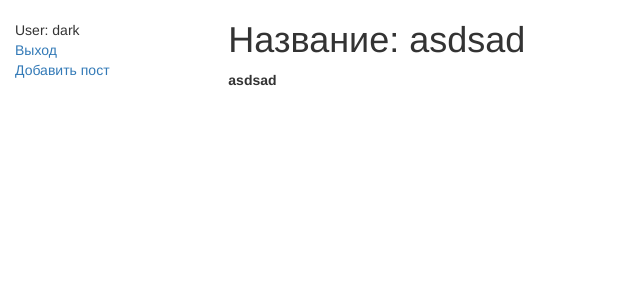
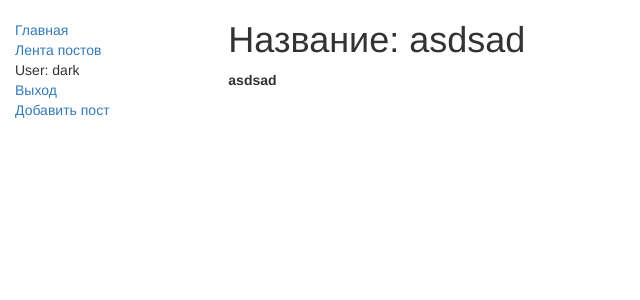
Before and after one commit to dark46iv/socialbloging, a Django app: page /post/12/ in a window 1280 px wide. Shown: the top 300 px of the page, without its empty margins (0-640 px from the left). Run offline with Django 3.2, Linux system fonts and the light colour scheme; a user stored in the database is signed in; data comes from the database, SQL or seed files in the repository; both versions use the stored data as it was after the commit; some libraries are stand-ins or nearby versions.

Commit message:
добавил пару пунктов в меню навигации пока для удобства

```diff
--- a/blogapp/templates/base.html
+++ b/blogapp/templates/base.html
@@ -19,12 +19,14 @@
       <div class="col-sm-2">
       {% block sidebar %}
       <ul class="sidebar-nav">
+          <li><a href="{% url 'index' %}">Главная</a></li>
+          <li><a href="{% url 'posts' %}">Лента постов</a></li>
              {% if user.is_authenticated %}
           <li>User: {{ user.get_username }}</li>
-          <li><a href="{% url 'logout'%}?next={{request.path}}">Выход</a></li>
+          <li><a href="{% url 'logout' %}?next={{request.path}}">Выход</a></li>
           <li><a href="{% url 'post-new' %}">Добавить пост</a></li>
              {% else %}
-          <li><a href="{% url 'login'%}?next={{request.path}}">Логин</a></li>
+          <li><a href="{% url 'login' %}?next={{request.path}}">Логин</a></li>
              {% endif %}
       </ul>
      {% endblock %}
```
Also changed, not shown: db.sqlite3.
